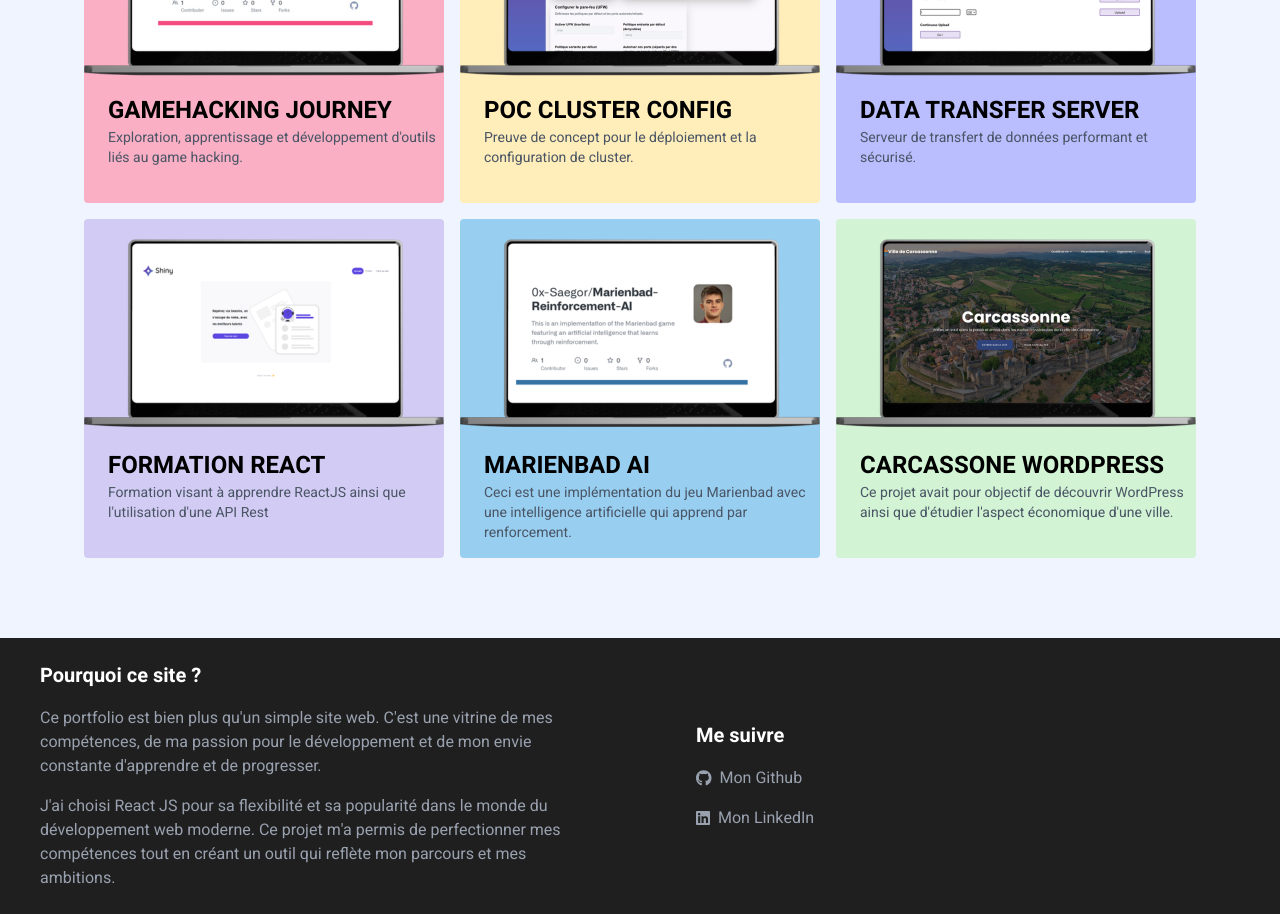
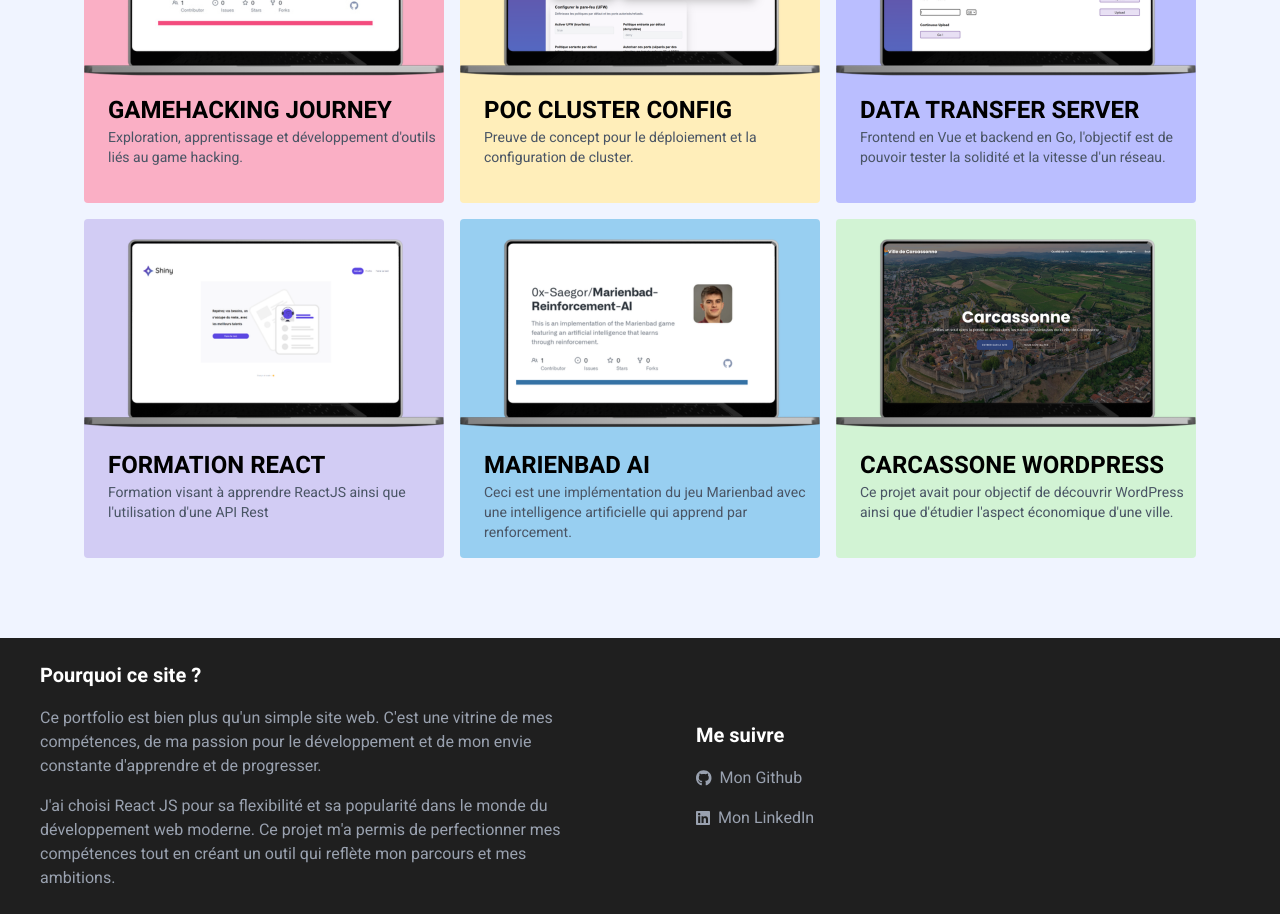
Before and after one commit to 0x-Saegor/ReactPortfolio, a React (Vite) app: page /projects in a window 1280 px wide. Shown: the part 2220-3134 px from the top of the page. Built offline with nearby package versions, Linux system fonts and the light colour scheme.

Commit message:
Mise à jour de la description du projet "Data Transfer Server"

```diff
--- a/src/assets/projets.jsx
+++ b/src/assets/projets.jsx
@@ -73,7 +73,7 @@ const projets = [
   },
   {
     title: "Data Transfer Server",
-    label: "Serveur de transfert de données performant et sécurisé.",
+    label: "Frontend en Vue et backend en Go, l'objectif est de pouvoir tester la solidité et la vitesse d'un réseau.",
     category: "Web",
     image: data,
     url: "https://github.com/0x-Saegor/data-transfer-server",
```
